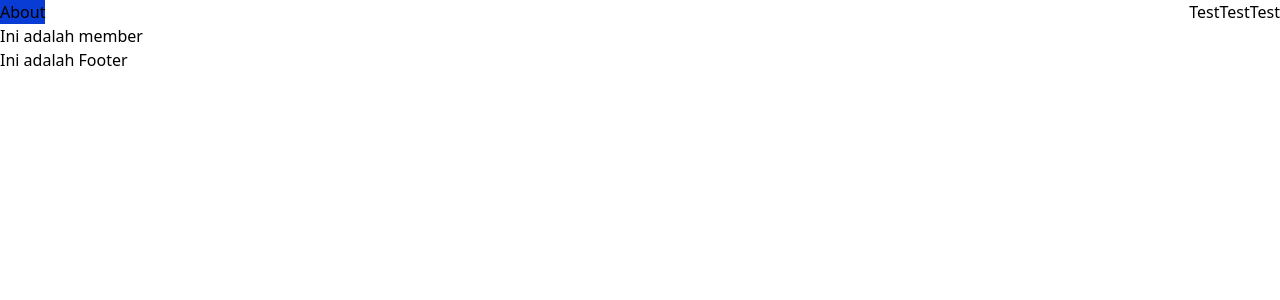
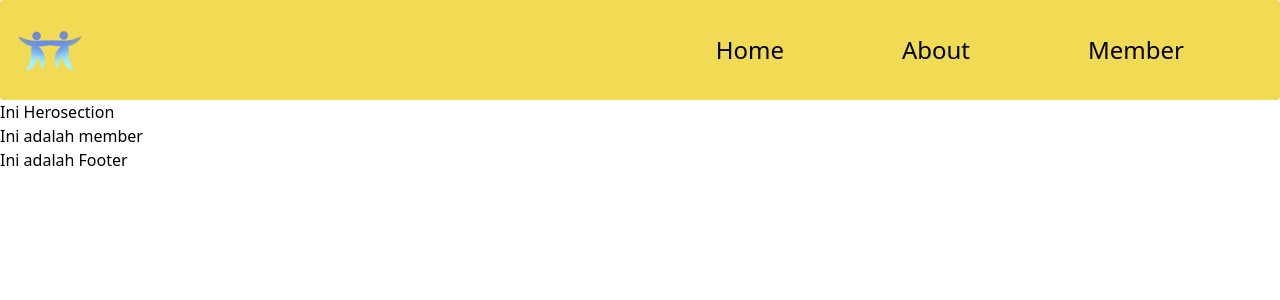
Before and after one commit to MBKS-GO/MBKS-Frontend, a Next.js app: page / in a window 1280 px wide. Shown: the top 300 px of the page. Built offline with nearby package versions, Linux system fonts and the light colour scheme.

Commit message:
feat: add navbar components

```diff
--- a/app/components/Footer/page.tsx
+++ b/app/components/Footer/page.tsx
@@ -8,4 +8,4 @@ const Footer = () => {
   )
 }
 
-export default Footer
+export default Footer;
--- a/app/components/Herosection/page.tsx
+++ b/app/components/Herosection/page.tsx
@@ -3,7 +3,7 @@ import React from 'react'
 const HeroSection = () => {
   return (
     <div>
-
+      Ini Herosection
     </div>
   )
 }
--- a/app/components/Navbar/page.tsx
+++ b/app/components/Navbar/page.tsx
@@ -1,18 +1,46 @@
-import React from 'react'
+import React from "react";
+import logoMBKS from "../../../public/image/MBKS-LOGO.png";
+import Image from "next/image";
 
 const Navbar = () => {
   return (
-    <nav className="flex justify-between space-x-4">
-      <div className='space-x-4 bg-[#093cd4]'>
-        <a href="/">About</a>
-      </div>
-      <div>
-        <a href="/">Test</a>
-        <a href="/">Test</a>
-        <a href="/">Test</a>
+    <nav className="rounded bg-[#F1DA54] items-center">
+      <div className="flex flex-wrap justify-between">
+        <div className="flex justify-center">
+          <Image src={logoMBKS} alt="logo" width={100} height={100} />
+        </div>
+        <div className="items-center justify-between hidden w-full md:flex md:w-auto md:order-1 px-[80px]">
+          <ul className="flex flex-col p-4 rounded-lg md:flex-row md:space-x-[118px] md:mt-0 md:text-sm md:font-medium">
+            <li>
+              <a
+                href="#"
+                className="block py-2 pl-3 pr-4 font-sans font-normal text-black rounded hover:bg-gray-100 md:hover:bg-transparent md:hover:text-blue-700 md:p-0 md:dark:hover:text-blue-500 dark:hover:bg-gray-700 dark:hover:text-blue-500 md:dark:hover:bg-transparent dark:border-gray-700 text-2xl"
+                aria-current="page"
+              >
+                Home
+              </a>
+            </li>
+            <li>
+              <a
+                href="#"
+                className="block py-2 pl-3 pr-4 font-sans font-normal text-black rounded hover:bg-gray-100 md:hover:bg-transparent md:hover:text-blue-700 md:p-0 md:dark:hover:text-blue-500 dark:hover:bg-gray-700 dark:hover:text-blue-500 md:dark:hover:bg-transparent dark:border-gray-700 text-2xl"
+              >
+                About
+              </a>
+            </li>
+            <li>
+              <a
+                href="#"
+                className="block py-2 pl-3 pr-4 font-sans font-normal text-black rounded hover:bg-gray-100 md:hover:bg-transparent md:hover:text-blue-700 md:p-0  md:dark:hover:text-blue-500 dark:hover:bg-gray-700 dark:hover:text-blue-500 md:dark:hover:bg-transparent dark:border-gray-700 text-2xl"
+              >
+                Member
+              </a>
+            </li>
+          </ul>
+        </div>
       </div>
     </nav>
   );
-}
+};
 
-export default Navbar
+export default Navbar;
--- a/app/globals.css
+++ b/app/globals.css
@@ -1,4 +1,4 @@
 @tailwind base;
 @tailwind components;
 @tailwind utilities;
-@import url('https://fonts.googleapis.com/css2?family=Poppins:wght@300;400&display=swap');
+@import url("https://fonts.googleapis.com/css2?family=Poppins:wght@300;400&display=swap");
```
